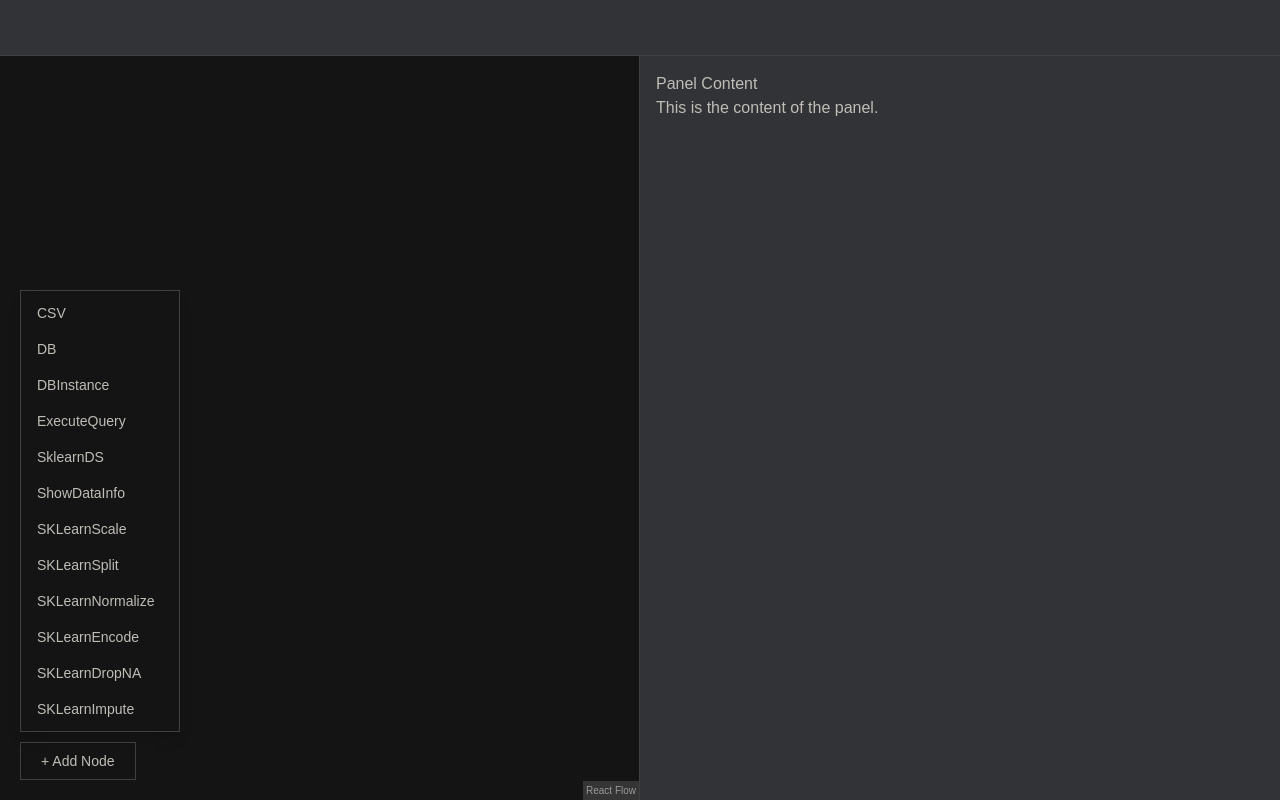
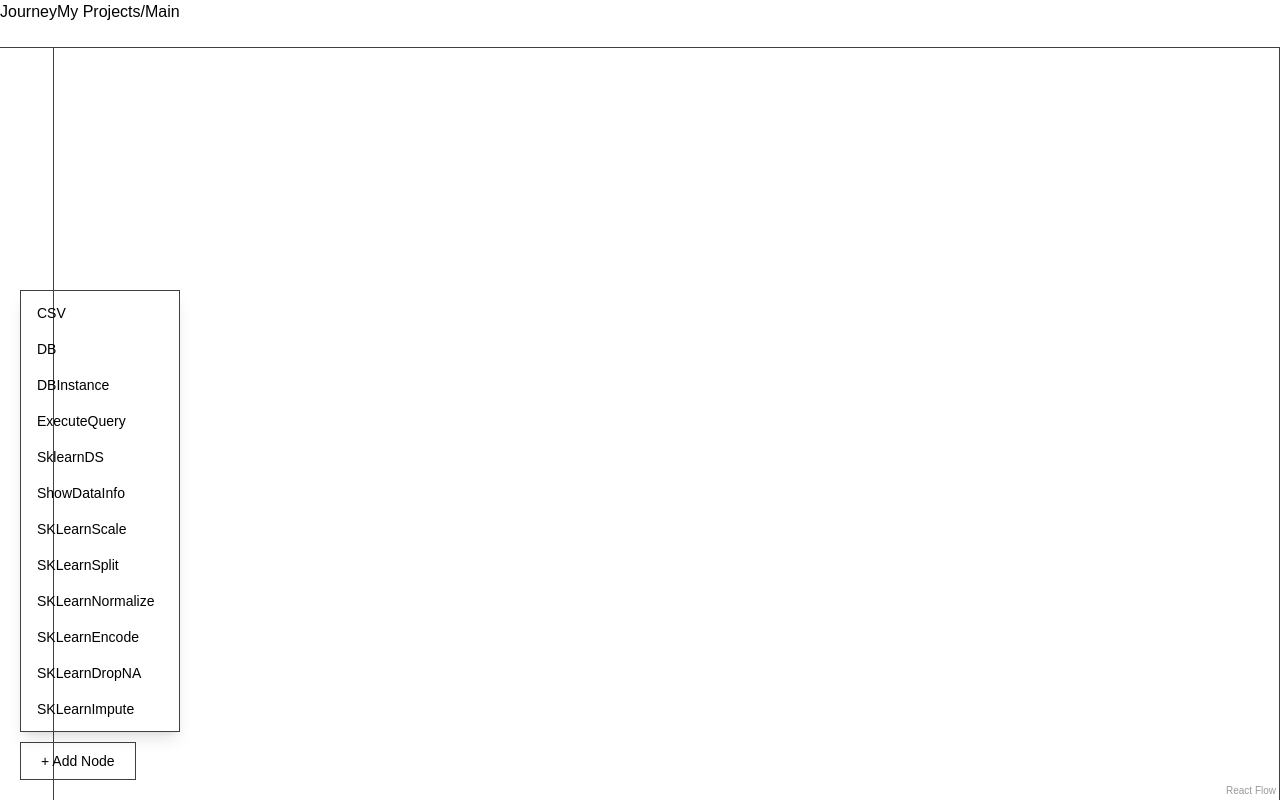
Before and after one commit to AlyMokhtari7/Journey, a React (Vite) app: page / in a window 1280 px wide. Both pictures are taken after a click on the button "+ Add Node". Built offline with nearby package versions, Linux system fonts and the light colour scheme.

Commit message:
Some changes to the ui

```diff
--- a/src/journey/editor/Editor.tsx
+++ b/src/journey/editor/Editor.tsx
@@ -201,7 +201,8 @@ export default function App({
           modify_ui: modifyUI,
         },
         type: "",
-      },
+    },
+
     };
 
   function modifyUI(
@@ -249,7 +250,7 @@ export default function App({
         onEdgesChange={onEdgesChange}
         onConnect={onConnect}
         nodeTypes={nodeTypes}
-        colorMode="dark"
+        colorMode="light"
         fitView
       >
         {/*<Controls />*/}
@@ -257,15 +258,17 @@ export default function App({
     </div>
   );
 
+  // ------------------------------------- main visible ui code --------------------------------------
+
   const panel = showPanel && (
-    <div className="h-full w-full overflow-auto bg-[#313337] text-[#bfbdb6] p-4">
+    <div className="h-full w-full overflow-auto p-4">
       <h3>Panel Content</h3>
       <p>{panel_data}</p>
     </div>
   );
 
   const datasetProfilePanel = showDatasetProfilePanel && (
-    <div className="h-full w-full overflow-auto bg-[#313337] text-[#bfbdb6] p-4">
+    <div className="h-full w-full overflow-auto p-4">
       <h3>Dataset Profile</h3>
       {panelContent}
     </div>
@@ -274,7 +277,7 @@ export default function App({
   const nodeSelector = (
     <span className="relative">
       <button
-        className="border border-[#3f4043] px-5 py-2 text-sm text-[#bfbdb6] hover:bg-gray-950"
+        className="border border-[#3f4043] px-5 py-2 text-sm"
         onClick={() => setIsNodeMenuOpen((open) => !open)}
       >
         + Add Node
@@ -285,7 +288,7 @@ export default function App({
           {Object.entries(nodes_registery).map(([key, value]) => (
             <button
               key={key}
-              className="block w-full px-3 py-2 text-left text-sm text-[#bfbdb6] hover:bg-gray-950"
+              className="block w-full px-3 py-2 text-left text-sm"
               onClick={() => {
                 createNode(value.data, value.type);
                 setIsNodeMenuOpen(false);
@@ -299,6 +302,15 @@ export default function App({
     </span>
   );
 
+  const toolbar = (<></>);
+
+  const header = (<>
+    <div className="flex">
+      <span>Journey</span>
+      <span>My Projects</span><span>/</span><span>Main</span>
+    </div>
+  </>);
+
   return (
     <div className="relative h-screen w-screen overflow-hidden">
       {/* Add Node button */}
@@ -306,23 +318,25 @@ export default function App({
         {nodeSelector}
       </div>
 
-      <div className="flex h-full w-full flex-col bg-[#313337]">
+      <div className="flex h-full w-full flex-col">
         {/* Navbar */}
-        <header className="h-14 shrink-0 border-b border-[#3f4043]" />
+        <header className="h-12 shrink-0 border-b border-[#3f4043]" >{header}</header>
 
         {/* Main workspace */}
         <main className="flex min-h-0 flex-1">
-          <section className="h-full w-1/2 min-w-0 border-r border-[#3f4043]">
+          <section className="h-full w-14 border-r border-[#3f4043]">{toolbar}</section>
+
+          <section className="h-full w-full min-w-0 border-r border-[#3f4043]">
             {reactFlow}
           </section>
 
-          <section className="h-full w-1/2 min-w-0 overflow-auto">
+          {/*<section className="h-full w-1/2 min-w-0 overflow-auto">
             {showDatasetProfilePanel
               ? datasetProfilePanel
               : showPanel
                 ? panel
                 : null}
-          </section>
+          </section>*/}
         </main>
       </div>
     </div>
```
